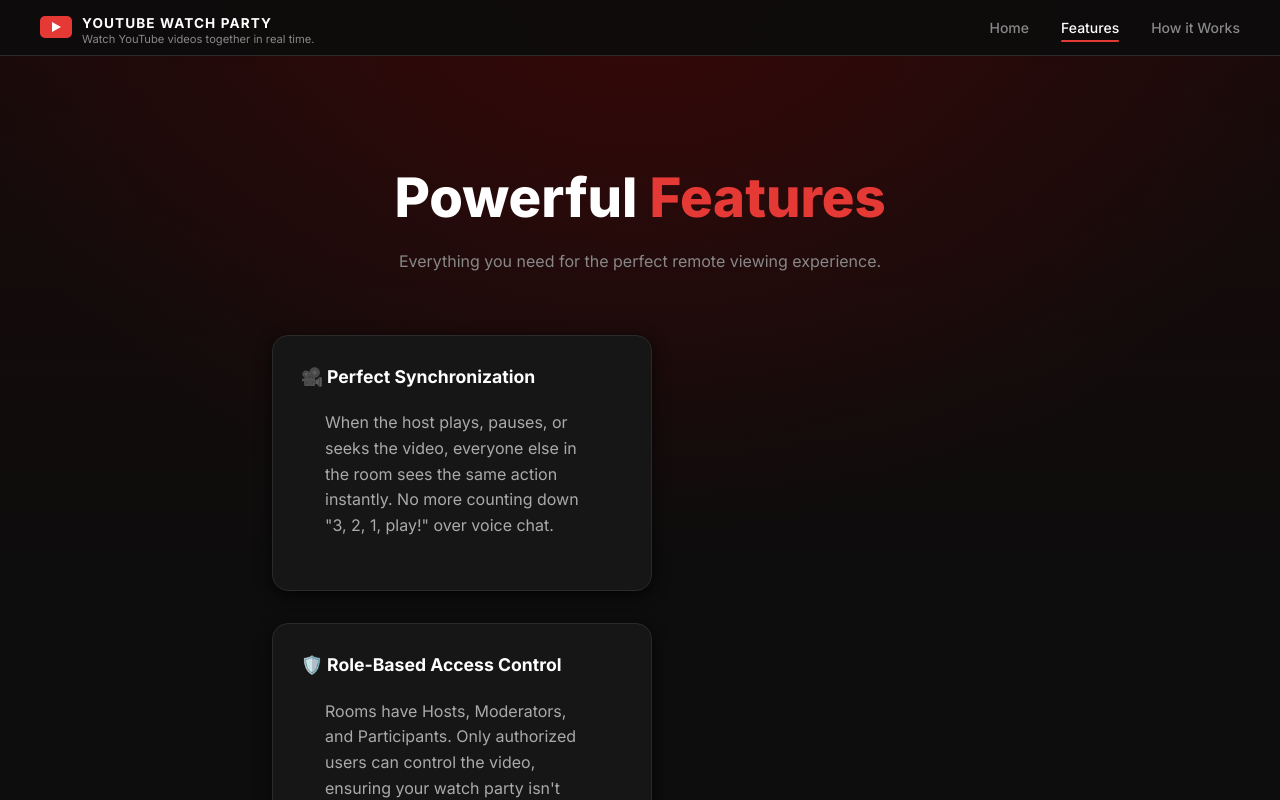
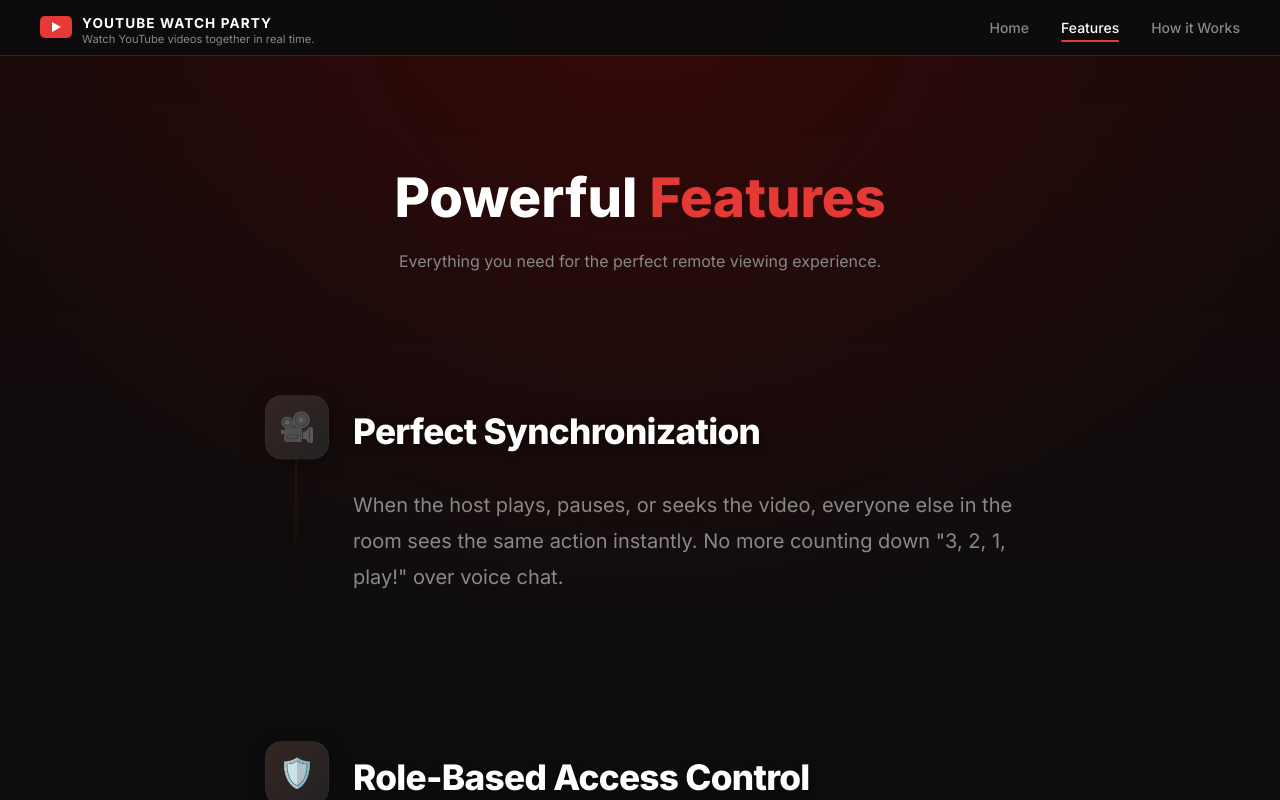
Before and after one commit to RockY010101/Youtube-watch-party-system, a React (Vite) app in the folder client/: page /features in a window 1280 px wide. Shown: the top 800 px of the page. Built offline with nearby package versions, Linux system fonts and the light colour scheme; no server answers.

Commit message:
Redesign Features page with scroll animations and open layout

```diff
--- /dev/null
+++ b/client/src/pages/Features.css
@@ -0,0 +1,128 @@
+/* ── Elevated Features ────────────────────────────────────────────────── */
+.features-container {
+  max-width: 900px;
+  margin: 0 auto;
+  padding: 2rem 2rem 10rem;
+  display: flex;
+  flex-direction: column;
+  gap: 150px; /* Large gap for scroll effect */
+}
+
+.feature-block {
+  opacity: 0;
+  transform: translateY(60px);
+  transition: opacity 1s cubic-bezier(0.16, 1, 0.3, 1), transform 1s cubic-bezier(0.16, 1, 0.3, 1);
+  display: flex;
+  flex-direction: column;
+  gap: 1.5rem;
+  position: relative;
+}
+
+.feature-block::before {
+  content: '';
+  position: absolute;
+  top: 0;
+  left: 30px;
+  width: 2px;
+  height: 100%;
+  background: linear-gradient(to bottom, var(--accent-dim), transparent);
+  z-index: -1;
+  opacity: 0;
+  transition: opacity 1s ease;
+}
+
+.feature-block.is-visible {
+  opacity: 1;
+  transform: translateY(0);
+}
+
+.feature-block.is-visible::before {
+  opacity: 1;
+}
+
+.feature-header {
+  display: flex;
+  align-items: center;
+  gap: 1.5rem;
+}
+
+.feature-icon-wrapper {
+  width: 64px;
+  height: 64px;
+  border-radius: var(--radius-xl);
+  background: var(--bg-elevated);
+  border: 1px solid var(--border);
+  display: flex;
+  align-items: center;
+  justify-content: center;
+  font-size: 1.8rem;
+  color: var(--accent);
+  box-shadow: 0 4px 20px rgba(0,0,0,0.4);
+  transition: transform 0.4s cubic-bezier(0.16, 1, 0.3, 1), box-shadow 0.4s ease, border-color 0.4s ease;
+  position: relative;
+}
+
+.feature-icon-wrapper::after {
+  content: '';
+  position: absolute;
+  inset: -1px;
+  border-radius: var(--radius-xl);
+  background: linear-gradient(135deg, var(--accent), transparent);
+  opacity: 0.1;
+  z-index: -1;
+}
+
+.feature-block.is-visible .feature-icon-wrapper {
+  animation: float-icon 4s ease-in-out infinite alternate;
+}
+
+.feature-block:hover .feature-icon-wrapper {
+  border-color: var(--accent);
+  box-shadow: 0 0 20px var(--accent-dim);
+}
+
+@keyframes float-icon {
+  0% { transform: translateY(0px); }
+  100% { transform: translateY(-6px); }
+}
+
+.feature-title {
+  font-size: 2.2rem;
+  font-weight: 800;
+  color: var(--text-primary);
+  letter-spacing: -0.02em;
+  text-shadow: 0 2px 10px rgba(0,0,0,0.5);
+}
+
+.feature-description {
+  font-size: 1.25rem;
+  color: var(--text-secondary);
+  line-height: 1.8;
+  max-width: 750px;
+  padding-left: calc(64px + 1.5rem); /* Align with text, not icon */
+  font-weight: 400;
+}
+
+/* Add a subtle gradient text effect to the titles on hover */
+.feature-block:hover .feature-title {
+  background: linear-gradient(to right, #fff, #bbb);
+  -webkit-background-clip: text;
+  -webkit-text-fill-color: transparent;
+}
+
+@media (max-width: 768px) {
+  .feature-description {
+    padding-left: 0;
+    font-size: 1.15rem;
+  }
+  .feature-title {
+    font-size: 1.8rem;
+  }
+  .features-container {
+    gap: 100px;
+    padding-bottom: 6rem;
+  }
+  .feature-block::before {
+    display: none;
+  }
+}
--- a/client/src/pages/Features.jsx
+++ b/client/src/pages/Features.jsx
@@ -1,10 +1,73 @@
+import { useEffect, useRef, useState } from 'react';
 import Navbar from '../components/Navbar.jsx';
+import './Features.css';
+
+function FeatureItem({ icon, title, description }) {
+  const [isVisible, setIsVisible] = useState(false);
+  const domRef = useRef();
+
+  useEffect(() => {
+    const observer = new IntersectionObserver(entries => {
+      entries.forEach(entry => {
+        if (entry.isIntersecting) {
+          setIsVisible(true);
+        }
+      });
+    }, { threshold: 0.2 });
+
+    const currentRef = domRef.current;
+    if (currentRef) {
+      observer.observe(currentRef);
+    }
+
+    return () => {
+      if (currentRef) observer.unobserve(currentRef);
+    };
+  }, []);
+
+  return (
+    <div ref={domRef} className={`feature-block ${isVisible ? 'is-visible' : ''}`}>
+      <div className="feature-header">
+        <div className="feature-icon-wrapper">
+          {icon}
+        </div>
+        <h2 className="feature-title">{title}</h2>
+      </div>
+      <p className="feature-description">
+        {description}
+      </p>
+    </div>
+  );
+}
 
 export default function Features() {
+  const featuresData = [
+    {
+      icon: '🎥',
+      title: 'Perfect Synchronization',
+      description: 'When the host plays, pauses, or seeks the video, everyone else in the room sees the same action instantly. No more counting down "3, 2, 1, play!" over voice chat.'
+    },
+    {
+      icon: '🛡️',
+      title: 'Role-Based Access Control',
+      description: 'Rooms have Hosts, Moderators, and Participants. Only authorized users can control the video, ensuring your watch party isn\'t interrupted by unexpected skips.'
+    },
+    {
+      icon: '💬',
+      title: 'Live Chat Integration',
+      description: 'React and discuss the video in real-time with an integrated live chat right next to the video player. Stay connected with your friends.'
+    },
+    {
+      icon: '👑',
+      title: 'Auto Host Transfer',
+      description: 'If the host has to leave early, the party doesn\'t stop. The room automatically transfers host privileges to the next participant so you can keep watching.'
+    }
+  ];
+
   return (
     <div className="home-page">
       <Navbar />
-      <div className="home-hero" style={{ marginTop: '2rem' }}>
+      <div className="home-hero" style={{ marginTop: '2rem', marginBottom: '2rem' }}>
         <h1 className="hero-title">
           Powerful <span className="gradient-text">Features</span>
         </h1>
@@ -12,39 +75,11 @@ export default function Features() {
           Everything you need for the perfect remote viewing experience.
         </p>
       </div>
-      <div className="home-cards" style={{ display: 'flex', flexDirection: 'column', gap: '2rem', maxWidth: '800px', margin: '0 auto', padding: '0 2rem', paddingBottom: '4rem' }}>
-        <div className="card">
-          <div className="card-header">
-            <h2 className="card-title">🎥 Perfect Synchronization</h2>
-          </div>
-          <p style={{ padding: '0 1.5rem 1.5rem', color: '#aaa', lineHeight: '1.6' }}>
-            When the host plays, pauses, or seeks the video, everyone else in the room sees the same action instantly. No more counting down "3, 2, 1, play!" over voice chat.
-          </p>
-        </div>
-        <div className="card">
-          <div className="card-header">
-            <h2 className="card-title">🛡️ Role-Based Access Control</h2>
-          </div>
-          <p style={{ padding: '0 1.5rem 1.5rem', color: '#aaa', lineHeight: '1.6' }}>
-            Rooms have Hosts, Moderators, and Participants. Only authorized users can control the video, ensuring your watch party isn't interrupted by unexpected skips.
-          </p>
-        </div>
-        <div className="card">
-          <div className="card-header">
-            <h2 className="card-title">💬 Live Chat Integration</h2>
-          </div>
-          <p style={{ padding: '0 1.5rem 1.5rem', color: '#aaa', lineHeight: '1.6' }}>
-            React and discuss the video in real-time with an integrated live chat right next to the video player. Stay connected with your friends.
-          </p>
-        </div>
-        <div className="card">
-          <div className="card-header">
-            <h2 className="card-title">👑 Auto Host Transfer</h2>
-          </div>
-          <p style={{ padding: '0 1.5rem 1.5rem', color: '#aaa', lineHeight: '1.6' }}>
-            If the host has to leave early, the party doesn't stop. The room automatically transfers host privileges to the next participant so you can keep watching.
-          </p>
-        </div>
+
+      <div className="features-container">
+        {featuresData.map((feature, index) => (
+          <FeatureItem key={index} {...feature} />
+        ))}
       </div>
     </div>
   );
```
